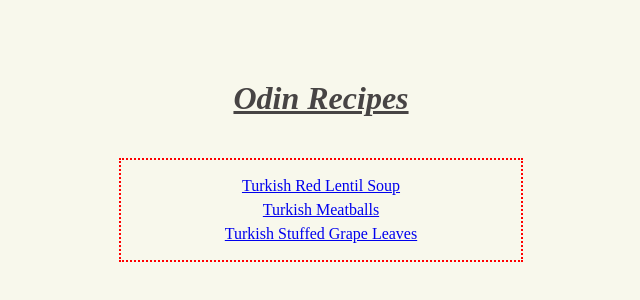
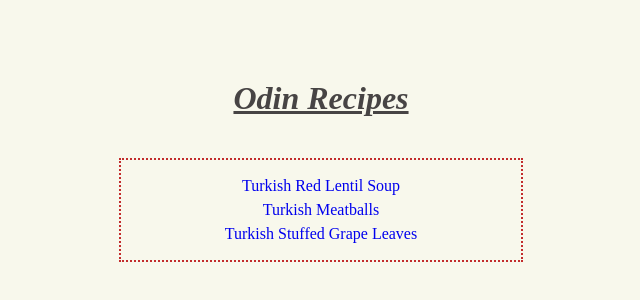
Before and after one commit to 6lynx/odin-recipes, a plain HTML site: page index.html in a window 1280 px wide. Shown: the part 208-508 px from the top of the page, 319-959 px from the left. Drawn offline with Linux system fonts and the light colour scheme.

Commit message:
Update index.html
Changed colors on the index page, added underline
on the headers in recipe pages.

```diff
--- a/styles.css
+++ b/styles.css
@@ -5,6 +5,11 @@ body {
     justify-content: center;
     min-height: 90vh;
 	background-color: rgb(248, 248, 236);
+}
+
+::selection{
+	background-color: darkred;
+	color: rgb(248, 248, 236);
 }
 
 .main-header {
@@ -16,7 +21,7 @@ body {
 
 .main-menu {
     display: flex;
-    border: 2px dotted red;
+    border: 2px dotted rgb(194, 44, 44);
     height: 100px;
     width: 400px;
     align-items: center;
@@ -41,8 +46,12 @@ body {
     text-align: center;
 }
 
+.main-menu-elements li a {
+	text-decoration: none;
+}
+
 .main-menu-elements li a:hover {
-    background-color: red;
+    background-color: rgb(194, 44, 44);
     color: aliceblue;
 }
 
@@ -58,6 +67,7 @@ body {
 
 .description h2 {
 	color: darkred;
+	text-decoration-line:underline
 }
 
 
@@ -73,6 +83,7 @@ body {
 
 .ingredients h2 {
 	color: darkred;
+	text-decoration-line:underline
 }
 
 .instructions {
@@ -86,4 +97,5 @@ body {
 
 .instructions h2 {
 	color: darkred;
+	text-decoration-line:underline
 }
```
